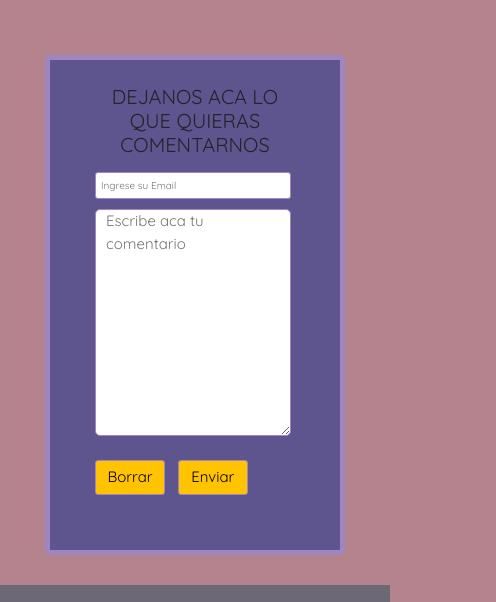
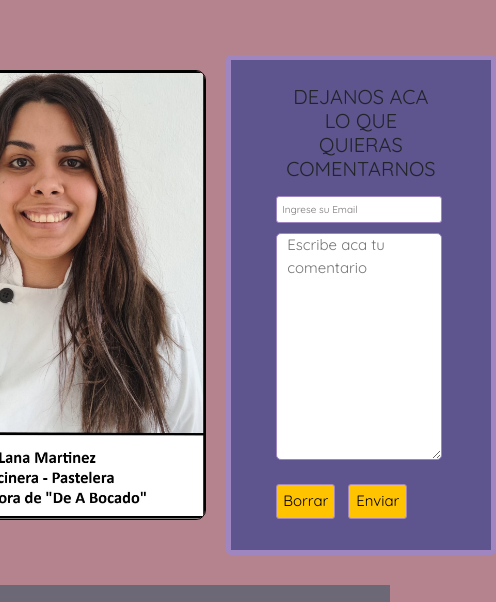
Before and after one commit to FedeeMessina/proyectoFrontEnd, a website: page pages/contacto.html in a window 390 px wide. Shown: the part 248-850 px from the top of the page, 496 px wide, since content can reach past the window. Drawn offline with Linux system fonts and the light colour scheme.

Commit message:
agregando imagen de la fundadora  y corrigiendo los responsives

```diff
--- a/pages/contacto.html
+++ b/pages/contacto.html
@@ -78,8 +78,14 @@
           </div>
         </nav>
       </header>
-      <main>
+      <main class="mainContacto">
         <h1 class="titulo">De a Bocado!</h1>
+        <div class="contenedorContacto">
+          <img
+            class="lanaFundadora"
+            src="../images/lanaDeABocado.jpeg"
+            alt="Fundadora de De A Bocado"
+          />
           <section class="formularioContacto">
             <form action="">
               <h3 class="tituloComentarios">
@@ -107,6 +113,7 @@
               <!-- resetea el form -->
             </form>
           </section>
+        </div>
       </main>
       <footer class="footer">
         <div class="container">
--- a/scss/_contacto.scss
+++ b/scss/_contacto.scss
@@ -1,5 +1,5 @@
 /* PAGINA CONTACTO */
-.boton{
+.boton {
   width: 35%;
   background-color: #ffc300;
   font-size: 1.5rem;
@@ -9,8 +9,23 @@
   border-radius: 3px;
 }
 
+.contenedorContacto {
+  display: flex;
+  align-items: center;
+
+
+.lanaFundadora {
+
+  display: inline-block;
+  width: auto;
+  height:450px;
+  border: 1px solid black;
+  border-radius: 10px;
+  vertical-align: middle;
+  margin-right: 20px;
+}
 .formularioContacto {
-  width: 600px;
+  width:100%;
   height: 500px;
   background-color: #5e548e;
   margin: auto;
@@ -49,3 +64,4 @@
     margin-right: 10px;
   }
 }
+}
```
Also changed, not shown: css/styles.css, images/lanaDeABocado.jpeg (added), 1 other file. Lines whose indentation alone changed are shown as unchanged.
